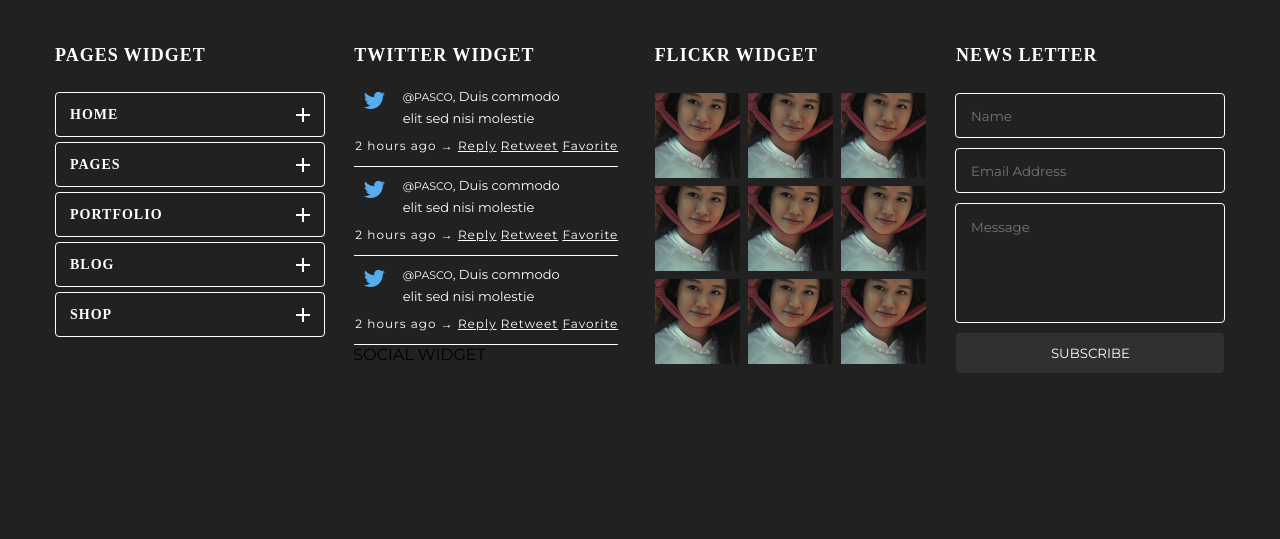
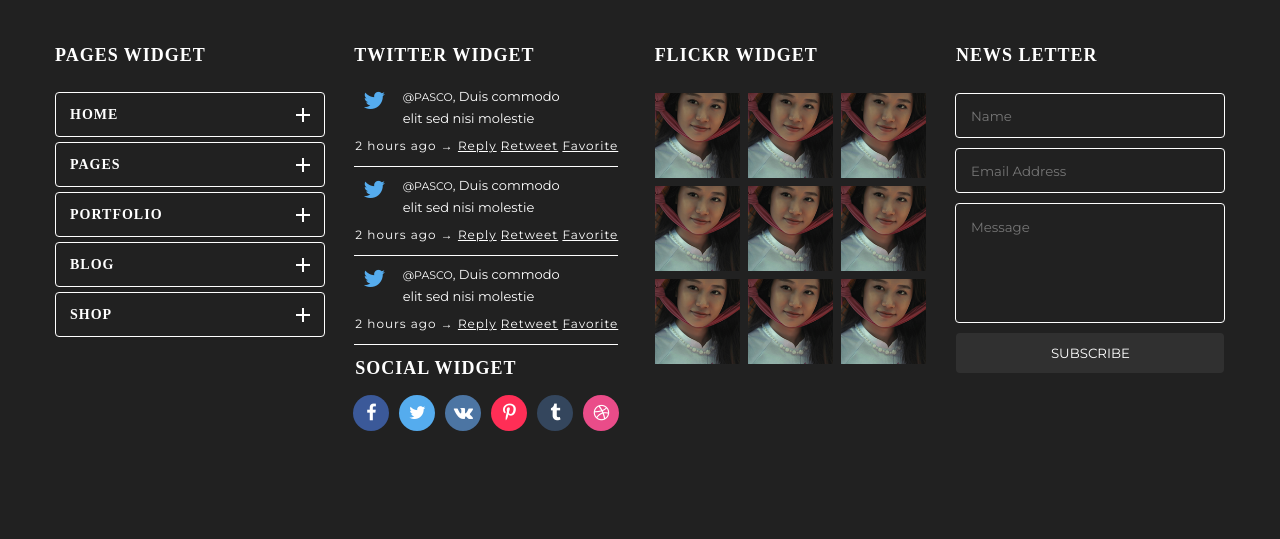
Before and after one commit to arkajyotiadhikary/codeigniter-test, a PHP site: page / in a window 1280 px wide. Shown: the part 3679-4218 px from the top of the page. Run offline with PHP 8.4, Linux system fonts and the light colour scheme; some web fonts are replaced.

Commit message:
footer social widget added

```diff
--- a/index.css
+++ b/index.css
@@ -1274,9 +1274,7 @@
 .bot-tweet > span > a {
     color: white;
 }
-
 /* ------------------ */
-
 .flicker-title {
     font-size: 18px;
     letter-spacing: 1px;
@@ -1352,3 +1350,53 @@
     color: white;
     background-color: #303030;
 }
+.social-widget {
+    margin-top: 13px;
+}
+.social-widget > p {
+    padding-left: 2px;
+    font-size: 18px;
+    letter-spacing: 1px;
+    color: #ffffff;
+    font-weight: 700;
+}
+.social-icons-widget {
+    display: flex;
+    justify-content: space-between;
+    margin-top: 16px;
+    height: 36px;
+    width: 266px;
+}
+.social-icons-widget > a {
+    display: flex;
+    justify-content: center;
+    align-items: center;
+    font-style: none;
+    text-decoration: none;
+    text-align: center;
+    width: 36px;
+    height: 36px;
+    border-radius: 18px;
+    font-size: 18px;
+    line-height: 19px;
+    color: #fff;
+    text-align: right;
+}
+.social-icons-widget > a:nth-child(1) {
+    background-color: #3b5999;
+}
+.social-icons-widget > a:nth-child(2) {
+    background-color: #55acee;
+}
+.social-icons-widget > a:nth-child(3) {
+    background-color: #4c75a3;
+}
+.social-icons-widget > a:nth-child(4) {
+    background-color: #ff2e56;
+}
+.social-icons-widget > a:nth-child(5) {
+    background-color: #34465d;
+}
+.social-icons-widget > a:nth-child(6) {
+    background-color: #ea4c89;
+}
--- a/index.html
+++ b/index.html
@@ -876,6 +876,44 @@
                             </div>
                             <div class="social-widget">
                                 <p class="social-widget-title">SOCIAL WIDGET</p>
+                                <div class="social-icons-widget">
+                                    <a href="">
+                                        <i
+                                            class="fa fa-facebook"
+                                            aria-hidden="true"
+                                        ></i
+                                    ></a>
+                                    <a href="">
+                                        <i
+                                            class="fa fa-twitter"
+                                            aria-hidden="true"
+                                        ></i
+                                    ></a>
+                                    <a href="">
+                                        <i
+                                            class="fa fa-vk"
+                                            aria-hidden="true"
+                                        ></i>
+                                    </a>
+                                    <a href="">
+                                        <i
+                                            class="fa fa-pinterest-p"
+                                            aria-hidden="true"
+                                        ></i
+                                    ></a>
+                                    <a href="">
+                                        <i
+                                            class="fa fa-tumblr"
+                                            aria-hidden="true"
+                                        ></i>
+                                    </a>
+                                    <a href="">
+                                        <i
+                                            class="fa fa-dribbble"
+                                            aria-hidden="true"
+                                        ></i>
+                                    </a>
+                                </div>
                             </div>
                         </div>
                         <div class="flicker">
```
